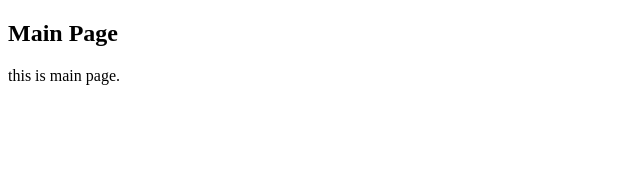
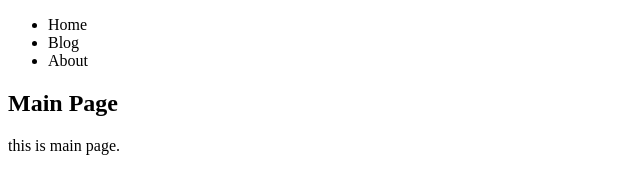
Before and after one commit to soheedev/branch-practice, a plain HTML site: page index.html in a window 1280 px wide. Shown: the whole page, without its empty margins (0-640 px from the left). Drawn offline with Linux system fonts and the light colour scheme.

Commit message:
feat: Add Main Naivation
Menus
- Home
- Blog
- About

```diff
--- a/index.html
+++ b/index.html
@@ -7,6 +7,16 @@
       <meta name="title" content="Branch practice">
    </head>
    <body>
+      <header>
+        <nav>
+          <ul
+           <!-- shif+y: copy, line p: paste -->
+           <li>Home</li>
+           <li>Blog</li>
+           <li>About</li>
+         </ul>
+        </nav>
+      </header>
       <main class="main-wrapper">
        <article>
         <h1>Main Page</h1>
```
